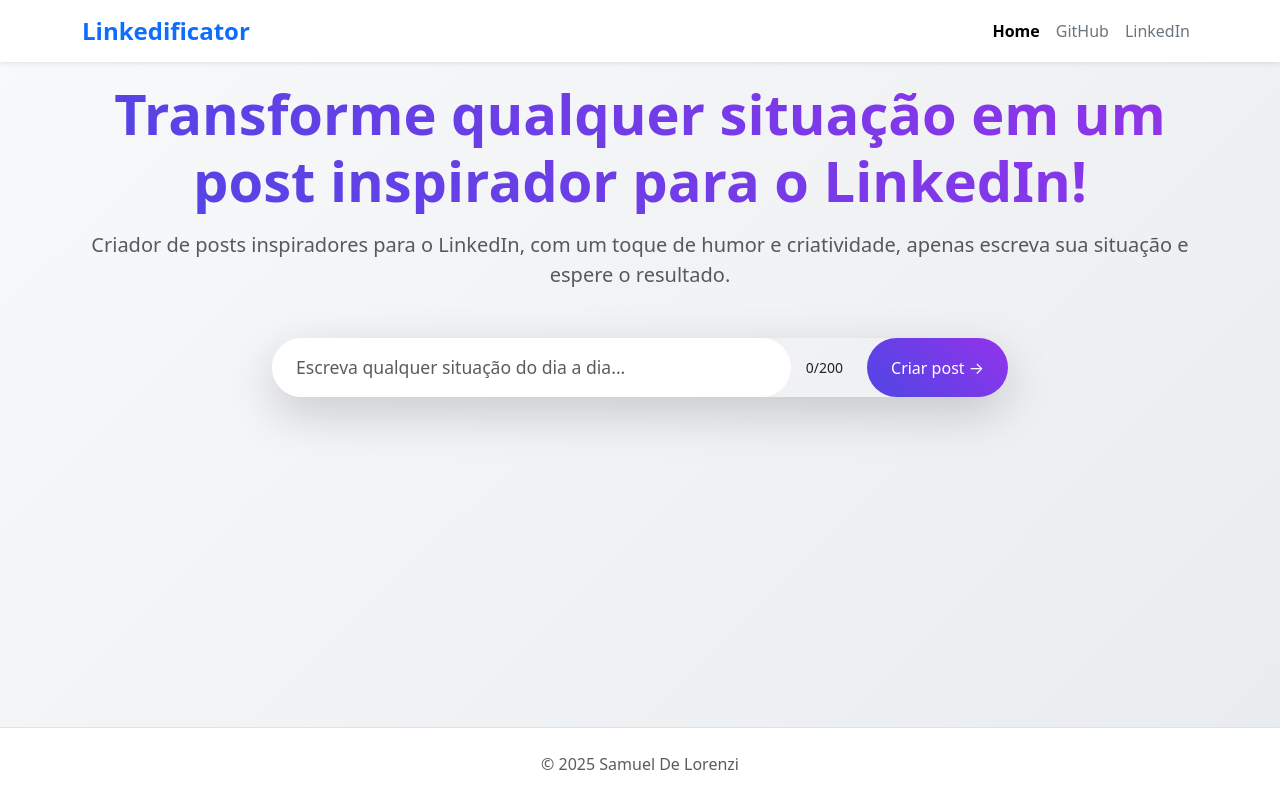
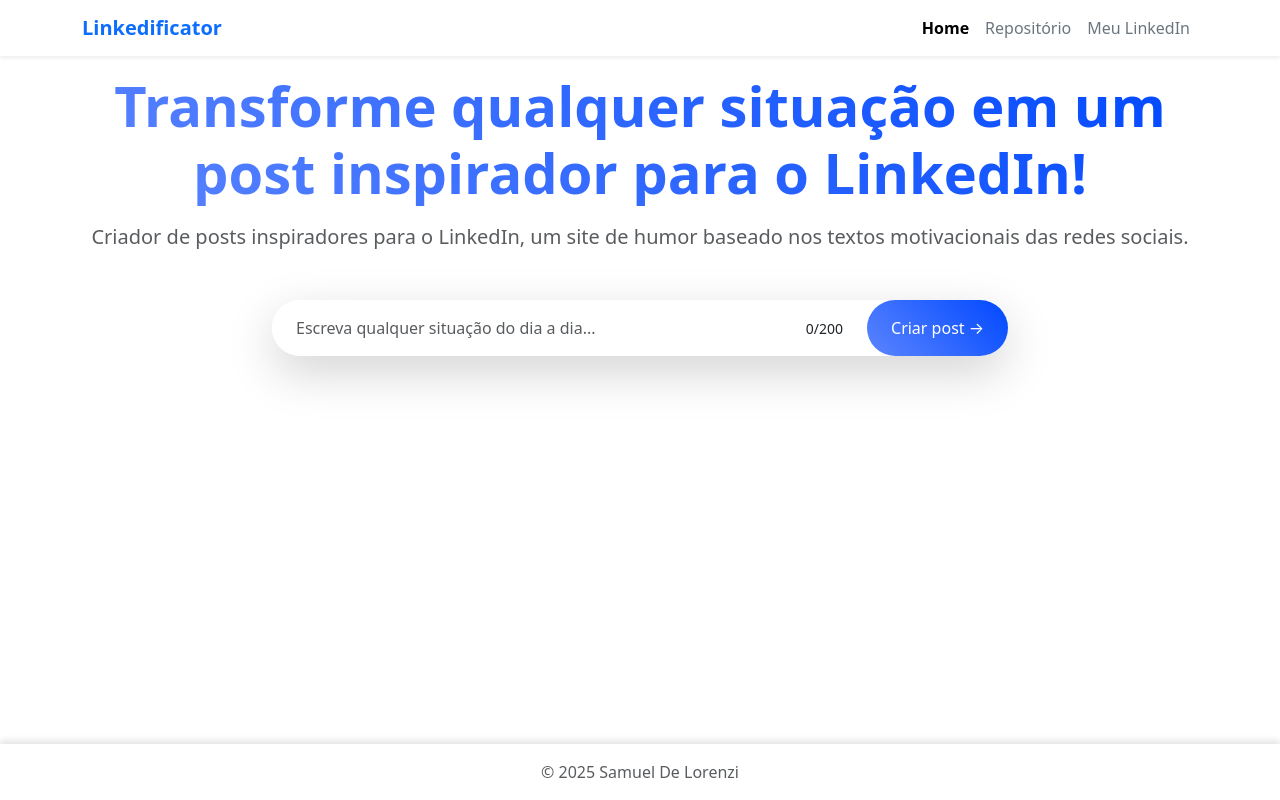
Before and after one commit to samueldelorenzi/linkedificator-app, a Next.js app: page / in a window 1280 px wide. Built offline with nearby package versions, Linux system fonts and the light colour scheme.

Commit message:
add components, remove inline styles, change visuals, add better error handling

```diff
--- /dev/null
+++ b/assets/css/style.css
@@ -0,0 +1,23 @@
+.gradient {
+  background: linear-gradient(45deg, #5c85ff, #0048ff);
+  -webkit-background-clip: text;
+  background-clip: text;
+  -webkit-text-fill-color: transparent;
+  color: transparent;
+}
+
+.gradient-button {
+  background: linear-gradient(45deg, #5c85ff, #0048ff) !important;
+  border: none !important;
+  transition: transform 0.2s;
+}
+
+.post-formatting {
+  line-height: 1.8;
+  font-size: 1.1rem;
+  white-space: pre-line;
+}
+
+.shadow-top {
+  box-shadow: 0 -4px 6px rgba(0, 0, 0, 0.1);
+}
--- /dev/null
+++ b/pages/_app.js
@@ -0,0 +1,5 @@
+import "../assets/css/style.css";
+
+export default function MyApp({ Component, pageProps }) {
+  return <Component {...pageProps} />;
+}
--- /dev/null
+++ b/pages/components/error.js
@@ -0,0 +1,21 @@
+export default function Error({ message, onClose }) {
+  return (
+    <div className="d-flex justify-content-center mb-4">
+      <div
+        className="alert alert-danger alert-dismissible fade show text-center shadow-sm animate__animated animate__fadeInDown"
+        role="alert"
+      >
+        <i className="bi bi-exclamation-triangle-fill me-2"></i>
+        {message}
+        {onClose && (
+          <button
+            type="button"
+            className="btn-close"
+            aria-label="Close"
+            onClick={onClose}
+          ></button>
+        )}
+      </div>
+    </div>
+  );
+}
--- /dev/null
+++ b/pages/components/footer.js
@@ -0,0 +1,9 @@
+export default function footer() {
+  return (
+    <footer className="bg-white py-3 shadow-top">
+      <div className="container text-center text-muted">
+        <p className="mb-0">© 2025 Samuel De Lorenzi</p>
+      </div>
+    </footer>
+  );
+}
--- /dev/null
+++ b/pages/components/navbar.js
@@ -0,0 +1,44 @@
+export default function navbar() {
+  return (
+    <nav className="navbar navbar-expand-lg navbar-light bg-white shadow-sm mb-3">
+      <div className="container">
+        <a className="navbar-brand fw-bold text-primary">Linkedificator</a>
+        <button
+          className="navbar-toggler"
+          type="button"
+          data-bs-toggle="collapse"
+          data-bs-target="#navbarNav"
+        >
+          <span className="navbar-toggler-icon"></span>
+        </button>
+        <div className="collapse navbar-collapse" id="navbarNav">
+          <ul className="navbar-nav ms-auto">
+            <li className="nav-item">
+              <a className="nav-link active fw-bold">Home</a>
+            </li>
+            <li className="nav-item">
+              <a
+                className="nav-link text-secondary"
+                href="https://github.com/samueldelorenzi/linkedificator-app"
+                target="_blank"
+                rel="noopener noreferrer"
+              >
+                Repositório
+              </a>
+            </li>
+            <li className="nav-item">
+              <a
+                className="nav-link text-secondary"
+                href="https://linkedin.com/in/samueldelorenzi"
+                target="_blank"
+                rel="noopener noreferrer"
+              >
+                Meu LinkedIn
+              </a>
+            </li>
+          </ul>
+        </div>
+      </div>
+    </nav>
+  );
+}
--- a/pages/index.js
+++ b/pages/index.js
@@ -1,11 +1,16 @@
+import React from "react";
 import { useState, useEffect } from "react";
 import Head from "next/head";
+import Navbar from "./components/navbar";
+import Footer from "./components/footer";
+import Error from "./components/error";
 import "bootstrap/dist/css/bootstrap.min.css";
 import "bootstrap-icons/font/bootstrap-icons.css";
 import "animate.css";
 
 export default function Home() {
   const [data, setData] = useState(null);
+  const [error, setError] = useState(null);
   const [input, setInput] = useState("");
   const [loading, setLoading] = useState(false);
   const [copied, setCopied] = useState(false);
@@ -13,9 +18,7 @@
 
   useEffect(() => {
     import("bootstrap/dist/js/bootstrap.bundle.min.js");
-  }, []);
 
-  useEffect(() => {
     if (cooldown <= 0) return;
 
     const timer = setInterval(() => {
@@ -26,13 +29,6 @@
   }, [cooldown]);
 
   const handleSubmit = (e) => {
-    if (cooldown > 0) {
-      alert(
-        `Por favor aguarde ${cooldown} segundos antes de criar um novo post.`
-      );
-      return;
-    }
-
     e.preventDefault();
     setLoading(true);
     setCooldown(20);
@@ -44,87 +40,37 @@
       },
       body: JSON.stringify({ input }),
     })
-      .then((res) => res.json())
+      .then((response) => response.json())
       .then((data) => {
         setData(data);
+        setError(null);
       })
-      .catch((err) => console.error("Erro no fetch:", err))
+      .catch(
+        (error) =>
+          setError("Erro ao gerar seu post. Entre em contato com o suporte."),
+        setCooldown(0),
+        setData(null)
+      )
       .finally(() => setLoading(false));
   };
 
   return (
-    <div
-      className="d-flex flex-column min-vh-100"
-      style={{
-        background: "linear-gradient(135deg, #f8f9fa 0%, #e9ecef 100%)",
-      }}
-    >
+    <div className="d-flex flex-column min-vh-100">
       <Head>
         <title>Linkedificator</title>
         <link rel="icon" href="/favicon.ico" />
       </Head>
 
-      <nav className="navbar navbar-expand-lg navbar-light bg-white shadow-sm fixed-top">
-        <div className="container">
-          <a
-            className="navbar-brand fw-bold text-primary"
-            style={{ fontSize: "1.5rem" }}
-          >
-            Linkedificator
-          </a>
-          <button
-            className="navbar-toggler"
-            type="button"
-            data-bs-toggle="collapse"
-            data-bs-target="#navbarNav"
-          >
-            <span className="navbar-toggler-icon"></span>
-          </button>
-          <div className="collapse navbar-collapse" id="navbarNav">
-            <ul className="navbar-nav ms-auto">
-              <li className="nav-item">
-                <a className="nav-link active fw-bold">Home</a>
-              </li>
-              <li className="nav-item">
-                <a
-                  className="nav-link text-secondary"
-                  href="https://github.com/samueldelorenzi"
-                  target="_blank"
-                  rel="noopener noreferrer"
-                >
-                  GitHub
-                </a>
-              </li>
-              <li className="nav-item">
-                <a
-                  className="nav-link text-secondary"
-                  href="https://linkedin.com/in/samueldelorenzi"
-                  target="_blank"
-                  rel="noopener noreferrer"
-                >
-                  LinkedIn
-                </a>
-              </li>
-            </ul>
-          </div>
-        </div>
-      </nav>
+      <Navbar />
 
-      <main className="container flex-grow-1" style={{ paddingTop: "80px" }}>
+      <main className="container flex-grow-1">
         <div className="text-center mb-5 animate__animated animate__fadeIn">
-          <h1
-            className="display-4 fw-bold mb-3"
-            style={{
-              background: "linear-gradient(45deg, #4F46E5, #9333EA)",
-              WebkitBackgroundClip: "text",
-              WebkitTextFillColor: "transparent",
-            }}
-          >
+          <h1 className="display-4 fw-bold mb-3 gradient">
             Transforme qualquer situação em um post inspirador para o LinkedIn!
           </h1>
           <p className="lead text-muted mb-4">
-            Criador de posts inspiradores para o LinkedIn, com um toque de humor
-            e criatividade, apenas escreva sua situação e espere o resultado.
+            Criador de posts inspiradores para o LinkedIn, um site de humor
+            baseado nos textos motivacionais das redes sociais.
           </p>
         </div>
 
@@ -138,7 +84,6 @@
                   placeholder="Escreva qualquer situação do dia a dia..."
                   value={input}
                   onChange={(e) => setInput(e.target.value)}
-                  style={{ fontSize: "1.1rem" }}
                   maxLength={200}
                 />
                 <div className="d-flex align-items-center px-3">
@@ -152,13 +97,8 @@
                 </div>
                 <button
                   type="submit"
-                  className="btn btn-primary rounded-pill px-4 py-3 ms-2"
+                  className="gradient-button btn btn-primary rounded-pill px-4 py-3 ms-2"
                   disabled={loading || cooldown > 0}
-                  style={{
-                    background: "linear-gradient(45deg, #4F46E5, #9333EA)",
-                    border: "none",
-                    transition: "transform 0.2s",
-                  }}
                 >
                   {loading ? (
                     <>
@@ -175,6 +115,8 @@
             </form>
           </div>
         </div>
+
+        {error && <Error message={error} onClose={() => setError(null)} />}
 
         {data && (
           <div className="row justify-content-center animate__animated animate__fadeInUp">
@@ -202,14 +144,7 @@
                       {copied ? "Copiado!" : "Copiar"}
                     </button>
                   </div>
-                  <p
-                    className="card-text text-muted"
-                    style={{
-                      lineHeight: "1.8",
-                      fontSize: "1.1rem",
-                      whiteSpace: "pre-line",
-                    }}
-                  >
+                  <p className="card-text text-muted post-formatting">
                     {data.chat}
                   </p>
                 </div>
@@ -218,12 +153,7 @@
           </div>
         )}
       </main>
-
-      <footer className="bg-white border-top py-4 mt-5">
-        <div className="container text-center text-muted">
-          <p className="mb-0">© 2025 Samuel De Lorenzi</p>
-        </div>
-      </footer>
+      <Footer></Footer>
     </div>
   );
 }
```
